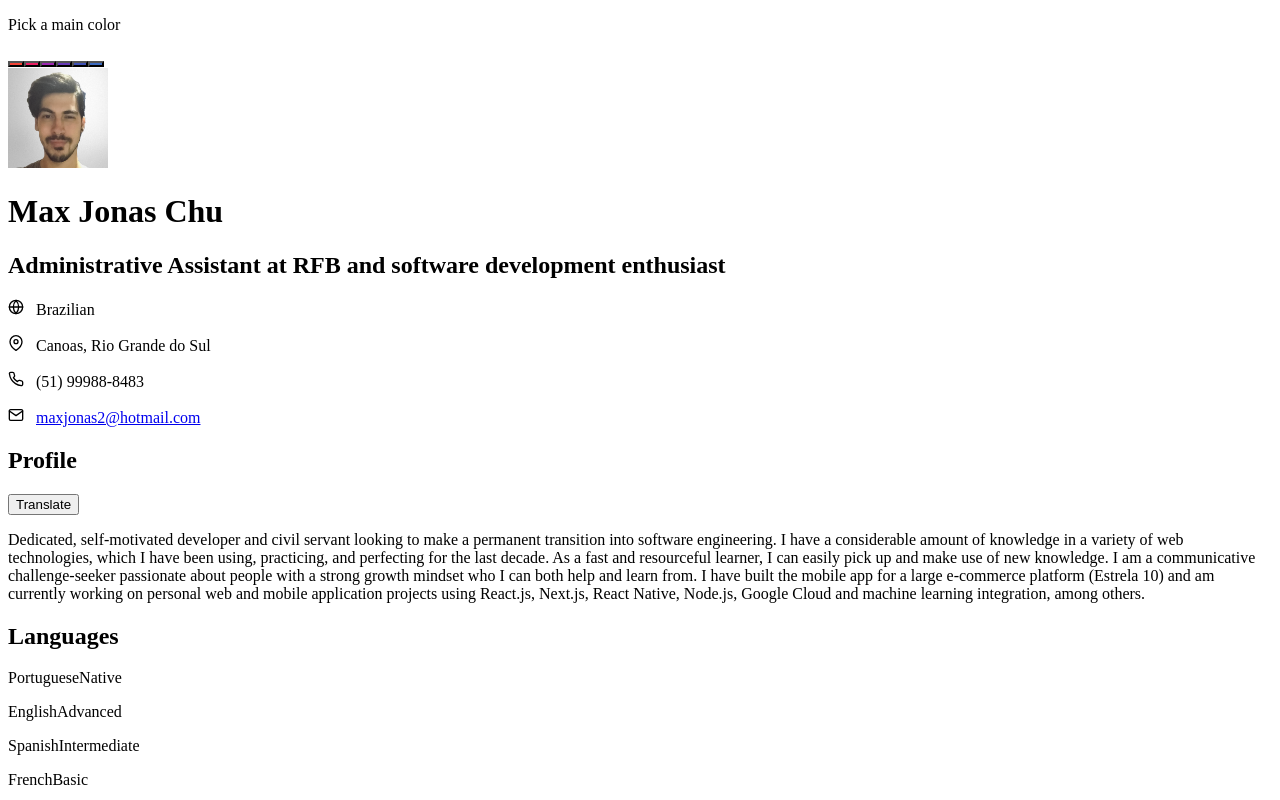
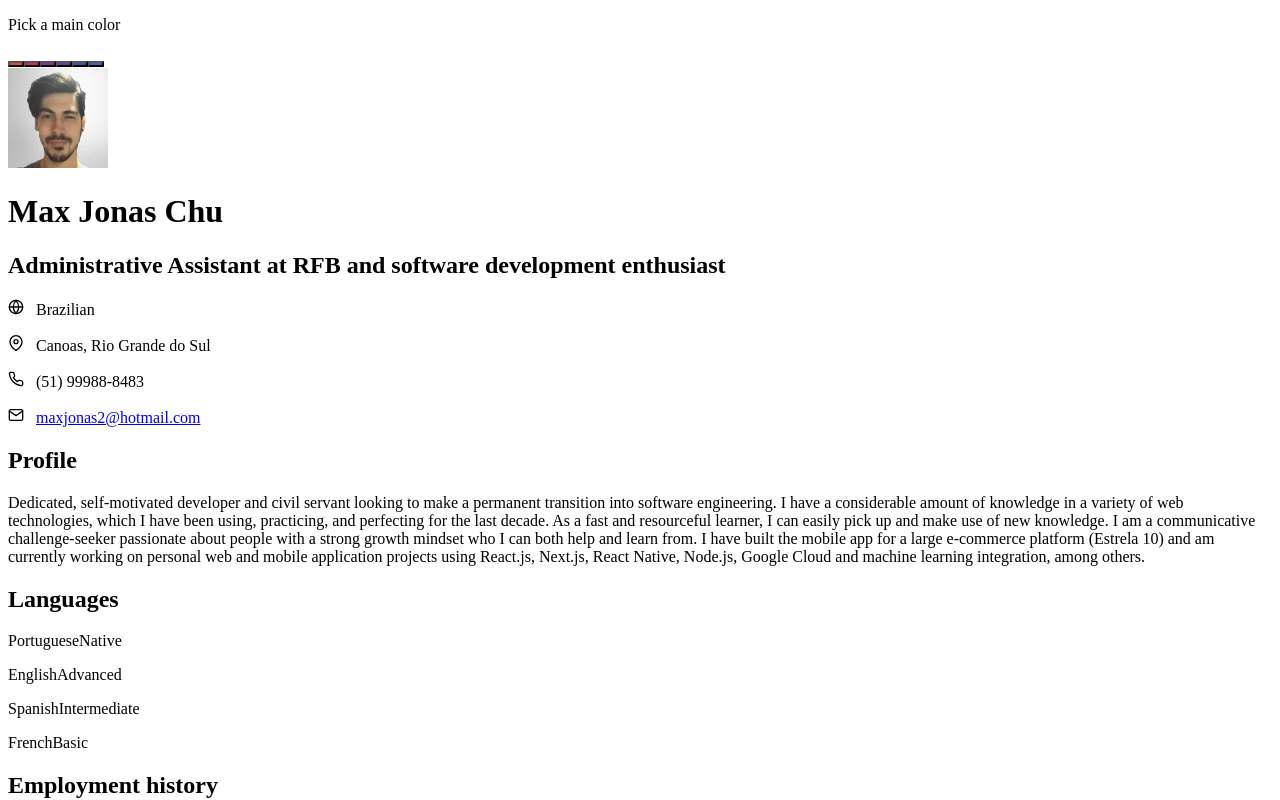
Before and after one commit to maxjonas2/cv-builder, a React (Vite) app: page / in a window 1280 px wide. Shown: the top 800 px of the page. Built offline with nearby package versions, Linux system fonts and the light colour scheme; the HTML template or start-up script is replaced by a standard one.

Commit message:
Commented out non-essential features

```diff
--- a/src/App.jsx
+++ b/src/App.jsx
@@ -52,7 +52,7 @@ export default function () {
         <section className='content-container section-summary'>
           <div>
             <h1 className='section-title'>Profile</h1>
-            <button onClick={translate}>Translate</button>
+            {/* <button onClick={translate}>Translate</button> */}
             <div className='content flex space-between items-start'>
               <p className='no-border profile-description'>
                 {profileDescriptionContent}
@@ -90,15 +90,6 @@ export default function () {
                       </span>{" "}
                     </p>
                   </div>
-                  {/* <div className="skill-group flow-xsm">
-                    <h2 className="upper-condensed skill-group-title">
-                      Other skills
-                    </h2>
-                    <p>• Communication</p>
-                    <p>• Team Work</p>
-                    <p>• Critical Thinking</p>
-                    <p>• Time Management</p>
-                  </div> */}
                 </section>
               </div>
             </div>
```
